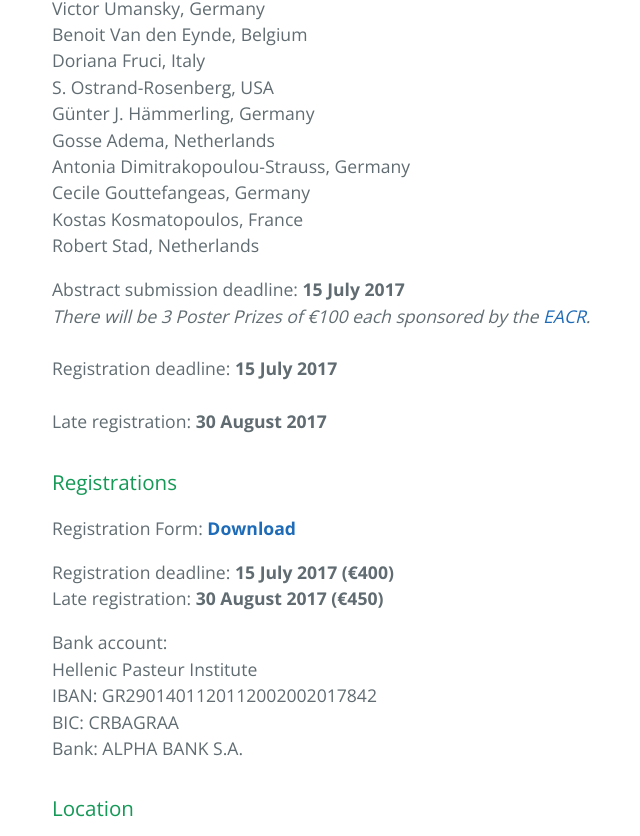
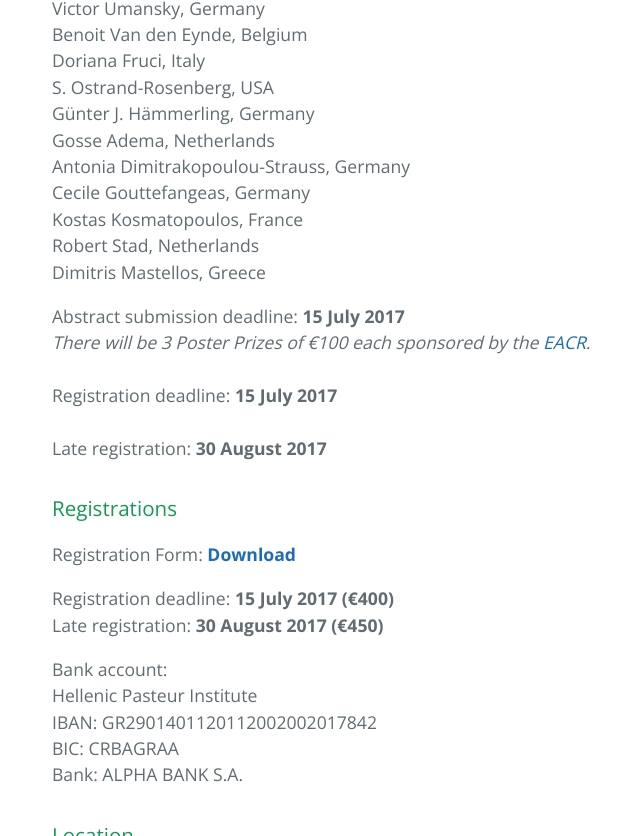
Before and after one commit to moodmosaic/pivac17, a Jekyll site: the page index.html, which Jekyll copies as it is, in a window 1280 px wide and 900 px high, scrolled down 2780 px, cut to the strip 0-836 px from the top of the window. Shown: the whole strip, without its empty margins (172-812 px from the left). Built offline with Jekyll 4.4.1, drawn with Linux system fonts in a browser that asks for light colours.

Commit message:
Add Dimitris Mastellos as speaker.

```diff
--- a/index.html
+++ b/index.html
@@ -101,6 +101,8 @@ Cecile Gouttefangeas, Germany
 Kostas Kosmatopoulos, France
 <br>
 Robert Stad, Netherlands
+<br>
+Dimitris Mastellos, Greece
 </p>
 
 <p>Abstract submission deadline: <b>15 July 2017</b>
```
